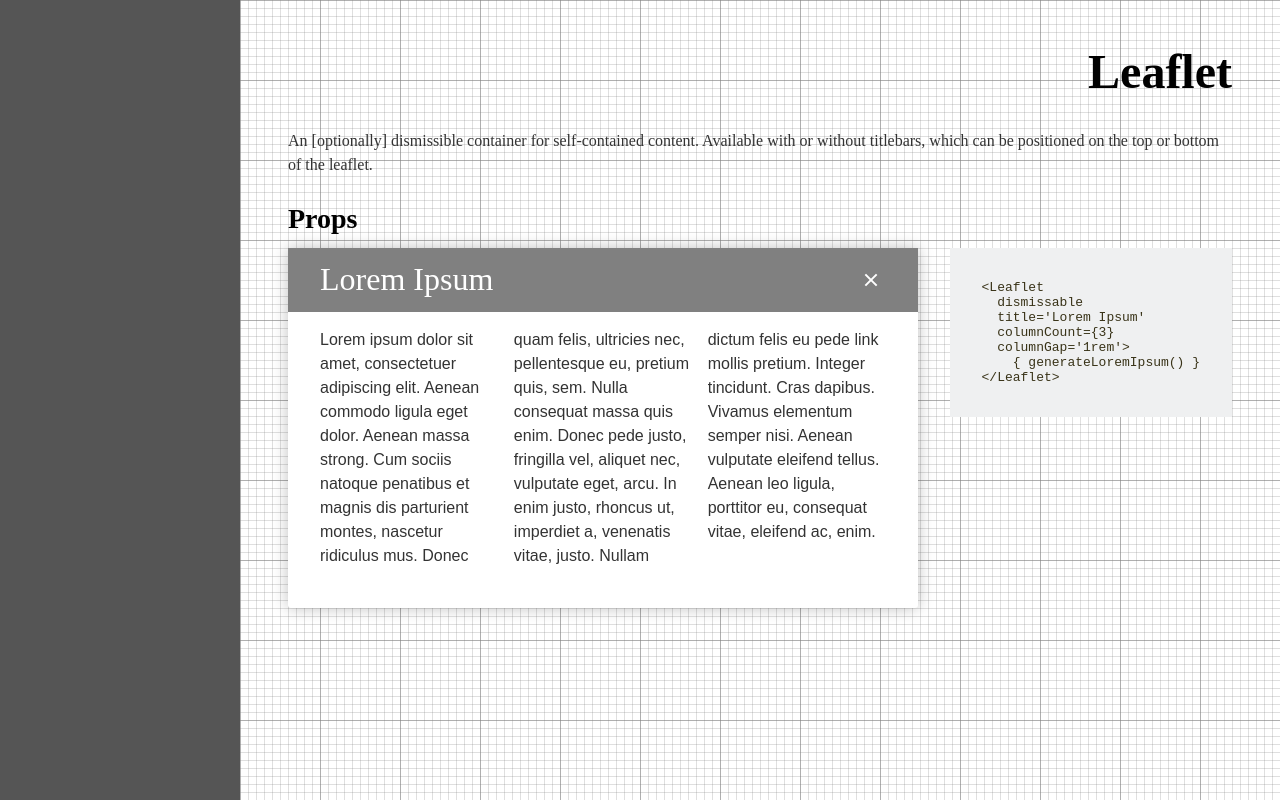
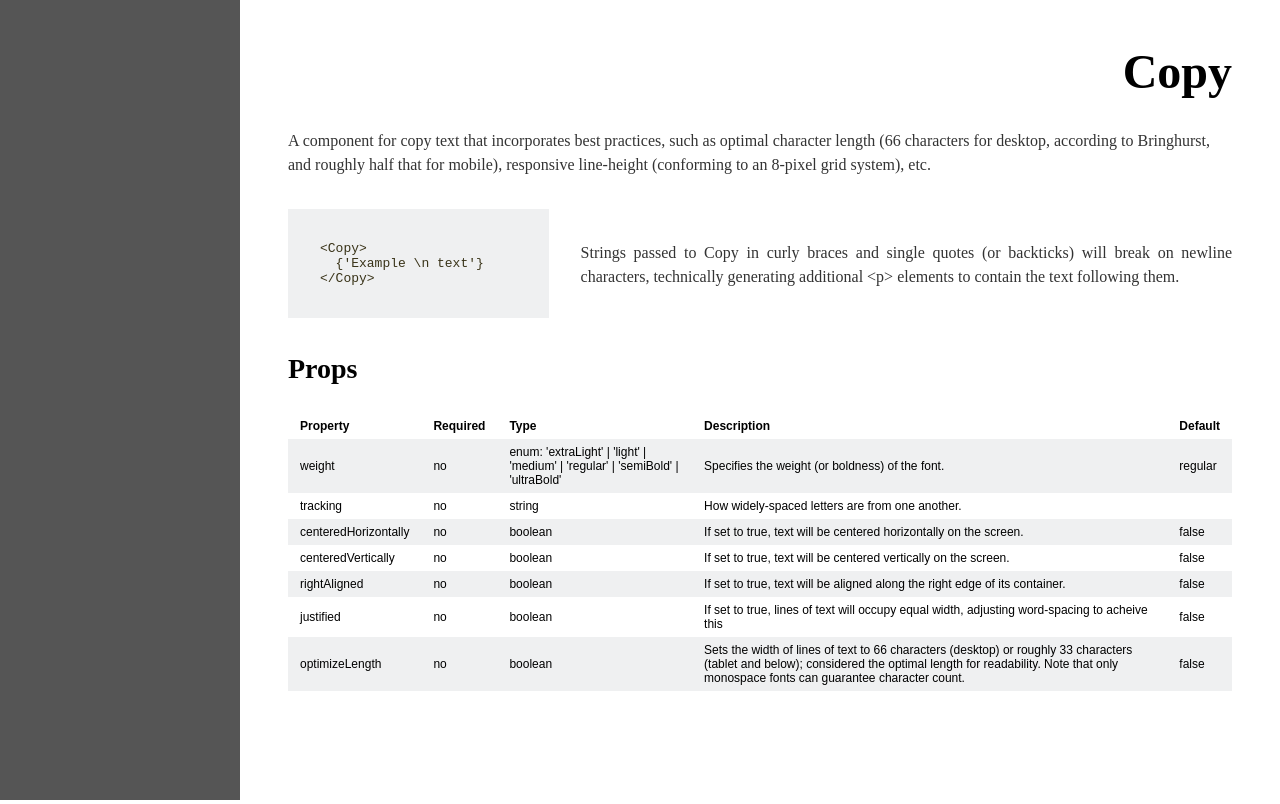
Before and after one commit to mscott5861/trcl, a React (Create React App) app: page / in a window 1280 px wide. Built offline with nearby package versions, Linux system fonts and the light colour scheme.

Commit message:
Work on 8px grid system

```diff
--- a/src/App.js
+++ b/src/App.js
@@ -2,7 +2,7 @@ import React, { Component } from 'react';
 import { ThemeProvider } from 'styled-components'
 import { MainContent, Sidebar, SingleColumnWithSidebar } from './components'
 import { ViewCopy, ViewLeaflet } from './views'
-import { EightPtGrid } from './design'
+//import { EightPtGrid } from './design'
 
 
 
@@ -35,8 +35,7 @@ class App extends Component {
         <SingleColumnWithSidebar>
           <Sidebar/>
           <MainContent>
-          <EightPtGrid/>
-            <ViewLeaflet/>
+            <ViewCopy/>
           </MainContent>
         </SingleColumnWithSidebar>
         </>
--- a/src/components/atomic/containers/Table.js
+++ b/src/components/atomic/containers/Table.js
@@ -24,7 +24,9 @@ export default class Table extends React.Component {
   render() {
     return (
       <StyledTable>
-        { this.props.children }
+        <tbody>
+          { this.props.children }
+        </tbody>
       </StyledTable>
     );
   }
--- a/src/components/atomic/layouts/sublayouts/TwoColumnLayout.js
+++ b/src/components/atomic/layouts/sublayouts/TwoColumnLayout.js
@@ -14,7 +14,7 @@ const StyledTwoColumnLayout = styled.div`
   display: grid;
   grid-gap: 2rem;
   grid-template-columns: ${props => props.columns ? props.columns : '1fr 1fr'};
-  margin-bottom: 4rem;
+  margin-bottom: 2rem;
 
   &:first-child {
     grid-column: 1 / span 1;
@@ -26,9 +26,23 @@ const StyledTwoColumnLayout = styled.div`
 `
 
 export default class TwoColumnLayout extends React.Component {
+  //-----------------------------------------------------------------
+  //  This is kind of gross. I need these container heights to be
+  //  divisible by 8 (to conform to an 8-pixel grid system), and
+  //  I don't know of any non-javascript way of ensuring they are.
+  //-----------------------------------------------------------------
+  componentDidMount() {
+    let layout = document.getElementById('two-column-layout'),
+        oldHeight = layout.offsetHeight,
+        newHeight = ((Math.floor( oldHeight / 8 ) + 1) * 8) + 'px';
+
+    layout.style.height = newHeight;
+  }
+
   render() {
     return (
       <StyledTwoColumnLayout
+        id='two-column-layout'
         columns={this.props.columns}>
         { this.props.children }
       </StyledTwoColumnLayout>
--- a/src/components/atomic/text/Copy.js
+++ b/src/components/atomic/text/Copy.js
@@ -39,7 +39,6 @@ const StyledCopy = styled.p`
   color: ${props => props.color ? props.color : '#333'};
 
   @media(max-width: 768px) {
-    line-height: 1.25rem;
     max-width: ${props => props.optimizeLength ? '30ch' : 'initial'};
   }
 `
@@ -49,9 +48,8 @@ export default function Copy(props) {
       <React.Fragment>
       { props.children && props.children.split('\n').map((paragraph, idx) => {
         return (
-        <React.Fragment>
+        <React.Fragment key={'lorem-' + idx}>
           <StyledCopy
-            key={'lorem-' + idx}
             weight={props.weight}
             centeredHorizontally={props.centeredHorizontally}
             centeredVertically={props.centeredVertically}
--- a/src/components/atomic/text/H2.js
+++ b/src/components/atomic/text/H2.js
@@ -2,15 +2,16 @@ import React from 'react'
 import PropTypes from 'prop-types'
 import styled from 'styled-components'
 
-const StyledH2 = styled.h1`
+const StyledH2 = styled.h2`
   font-size: 2.25rem;
-  line-height: 1.25rem;
+  line-height: 2.5rem;
 
   //-------------------------------------------------------------
   // Medium devices: tablets
   //-------------------------------------------------------------
   @media only screen and (min-width: 768px) and (max-width: 992px) {
     font-size: 2rem;
+    line-height: 2rem;
   }
 
   //-------------------------------------------------------------
@@ -18,6 +19,7 @@ const StyledH2 = styled.h1`
   //-------------------------------------------------------------
   @media only screen and (max-width: 600px) {
     font-size: 1.625rem;
+    line-height: 2rem;
   }
 `
 
--- a/src/components/atomic/text/H3.js
+++ b/src/components/atomic/text/H3.js
@@ -2,15 +2,16 @@ import React from 'react'
 import PropTypes from 'prop-types'
 import styled from 'styled-components'
 
-const StyledH3 = styled.h1`
+const StyledH3 = styled.h3`
   font-size: 1.75rem;
-  line-height: 1.25rem;
+  line-height: 2rem;
 
   //-------------------------------------------------------------
   // Medium devices: tablets
   //-------------------------------------------------------------
   @media only screen and (min-width: 768px) and (max-width: 992px) {
     font-size: 1.5rem;
+    line-height: 1.5rem;
   }
 
   //-------------------------------------------------------------
--- a/src/components/composite/containers/PropsTable.js
+++ b/src/components/composite/containers/PropsTable.js
@@ -7,25 +7,25 @@ export default class PropsTable extends React.Component {
     return (
       <Table>
         <tr>
-          <th align="left">Property</th>
-          <th>Required</th>
-          <th>Type</th>
-          <th>Description</th>
-          <th>Default</th>
+          <th align='left'>Property</th>
+          <th align='left'>Required</th>
+          <th align='left'>Type</th>
+          <th align='left'>Description</th>
+          <th align='left'>Default</th>
         </tr>
         { this.props.props.map((prop, idx) => {
             return(
-              <tr>
+              <tr key={'props-table-' + idx}>
                 <td>
                   {prop.property}
                 </td>
                 <td>
                   {prop.required}
                 </td>
-                <td style={{textAlign: 'center'}}>
+                <td>
                   {prop.type}
                 </td>
-                <td style={{textAlign: 'center'}}>
+                <td>
                   {prop.description}
                 </td>
                 <td>
--- a/src/design/EightPtGrid.js
+++ b/src/design/EightPtGrid.js
@@ -9,6 +9,14 @@ const StyledEightPtGrid = styled.div`
   bottom: 0;
   pointer-events: none;
   z-index: -1;
+
+  svg {
+    position: absolute;
+    top: 0;
+    bottom: 0;
+    left: 0;
+    right: 0;
+  }
 `
 
 export default class EightPtGrid extends React.Component {
@@ -17,12 +25,12 @@ export default class EightPtGrid extends React.Component {
       <StyledEightPtGrid>
         <svg width="100%" height="100%">
           <defs>
-            <pattern id="smallGrid" width="8" height="8" patternUnits="userSpaceOnUse">
-              <path d="M 8 0 L 0 0 0 8" fill="none" stroke="gray" stroke-width="0.5"/>
+            <pattern id="subGrid" width="8" height="8" patternUnits="userSpaceOnUse">
+              <path d="M 8 0 L 0 0 L 0 8" fill="none" stroke="gray" strokeWidth="0.5"/>
             </pattern>
             <pattern id="grid" width="80" height="80" patternUnits="userSpaceOnUse">
-              <rect width="80" height="80" fill="url(#smallGrid)"/>
-              <path d="M 80 0 L 0 0 0 80" fill="none" stroke="gray" stroke-width="1"/>
+              <rect width="80" height="80" fill="url(#subGrid)"/>
+              <path d="M 80 0 L 0 0 L 0 80" fill="none" stroke="gray" strokeWidth="1"/>
             </pattern>
           </defs>
           <rect width="100%" height="100%" fill="url(#grid)" />
--- a/src/index.css
+++ b/src/index.css
@@ -6,3 +6,7 @@ body,
 p {
   margin: 0;
 }
+
+body {
+  position: relative;
+}
--- a/src/views/ViewCopy.js
+++ b/src/views/ViewCopy.js
@@ -48,6 +48,7 @@ const copyProps = [{
   default: 'false'
 }];
 
+
 export default function CopyLeaflet(props) {
   return (
     <React.Fragment>
@@ -56,10 +57,10 @@ export default function CopyLeaflet(props) {
         Copy
       </H1>
       <Copy>
-        A component for copy text that incorporates best practices, such as optimal character length (66 characters for desktop, according to Bringhurst, and roughly half that for mobile), responsive line-height, etc.
+        A component for copy text that incorporates best practices, such as optimal character length (66 characters for desktop, according to Bringhurst, and roughly half that for mobile), responsive line-height (conforming to an 8-pixel grid system), etc.
       </Copy>
       <TwoColumnLayout
-        columns='.3fr 1fr'>
+        columns='.4fr 1fr'>
         <CodeBlock>
         {
 `<Copy>
```
